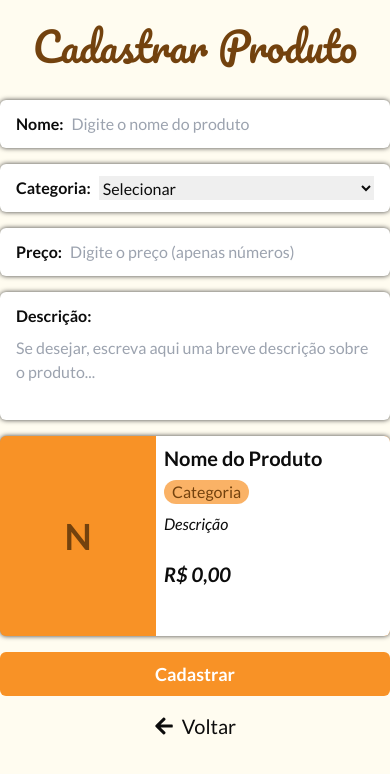
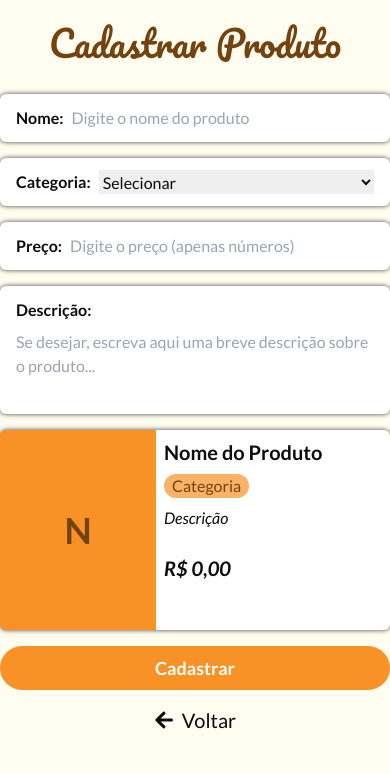
Before and after one commit to adejuniorr/Padaria-Web, a React (Vite) app in the folder frontend/: page /novo in a window 390 px wide. Shown: the top 774 px of the page. Built offline with nearby package versions, Linux system fonts and the light colour scheme.

Commit message:
:lipstick: style: update rounded shape and improved responsiveness

```diff
--- a/frontend/src/components/buttons/Button.tsx
+++ b/frontend/src/components/buttons/Button.tsx
@@ -9,7 +9,7 @@ export const Button = ({ type, children, onClick }: ButtonProps) => {
     <button
       type={type}
       onClick={onClick}
-      className='bg-orange text-white text-lg font-bold rounded-md px-4 py-2'
+      className='bg-orange text-white text-lg font-bold rounded-full px-4 py-2 min-w-[300px] transition-all active:scale-90 active:shadow-none'
     >
       {children}
     </button>
--- a/frontend/src/components/inputs/InputField.tsx
+++ b/frontend/src/components/inputs/InputField.tsx
@@ -10,7 +10,7 @@ type InputFieldProps = {
 
 export const InputField = ({ label, input, error, vertical }: InputFieldProps) => {
   return (
-    <div >
+    <div className="w-full">
       <span className={`${vertical ? " flex-col" : "flex-row"} flex gap-2 rounded-md shadow-custom-01 bg-white px-4 py-3`}>
         <label className='w-fit font-bold'>{label}:</label>
         {input}
--- a/frontend/src/global.css
+++ b/frontend/src/global.css
@@ -43,7 +43,7 @@ h1 {
 }
 
 h2 {
-  font-size: 2.5rem;
+  font-size: 2.25rem;
 }
 
 h3 {
```
